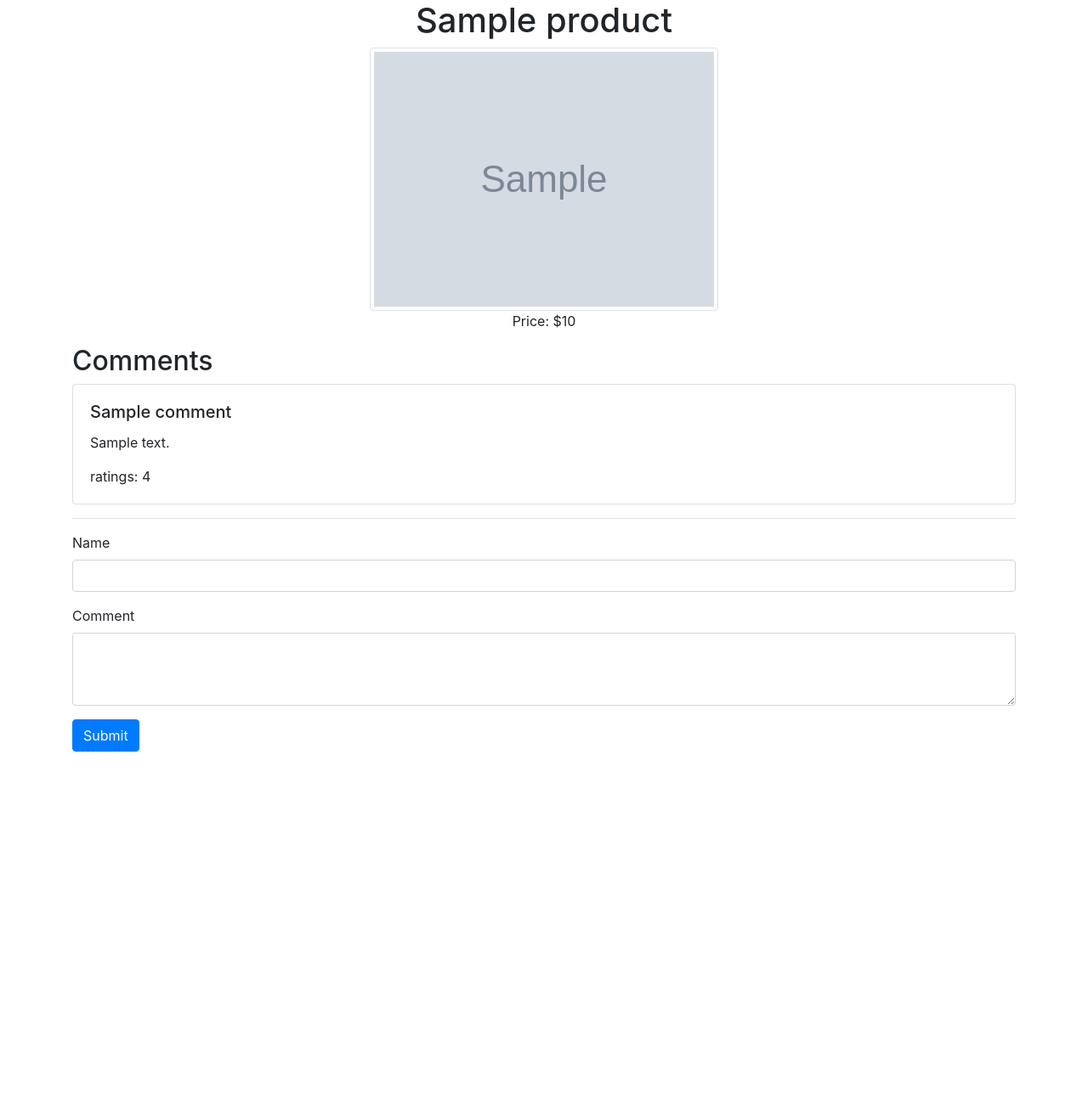
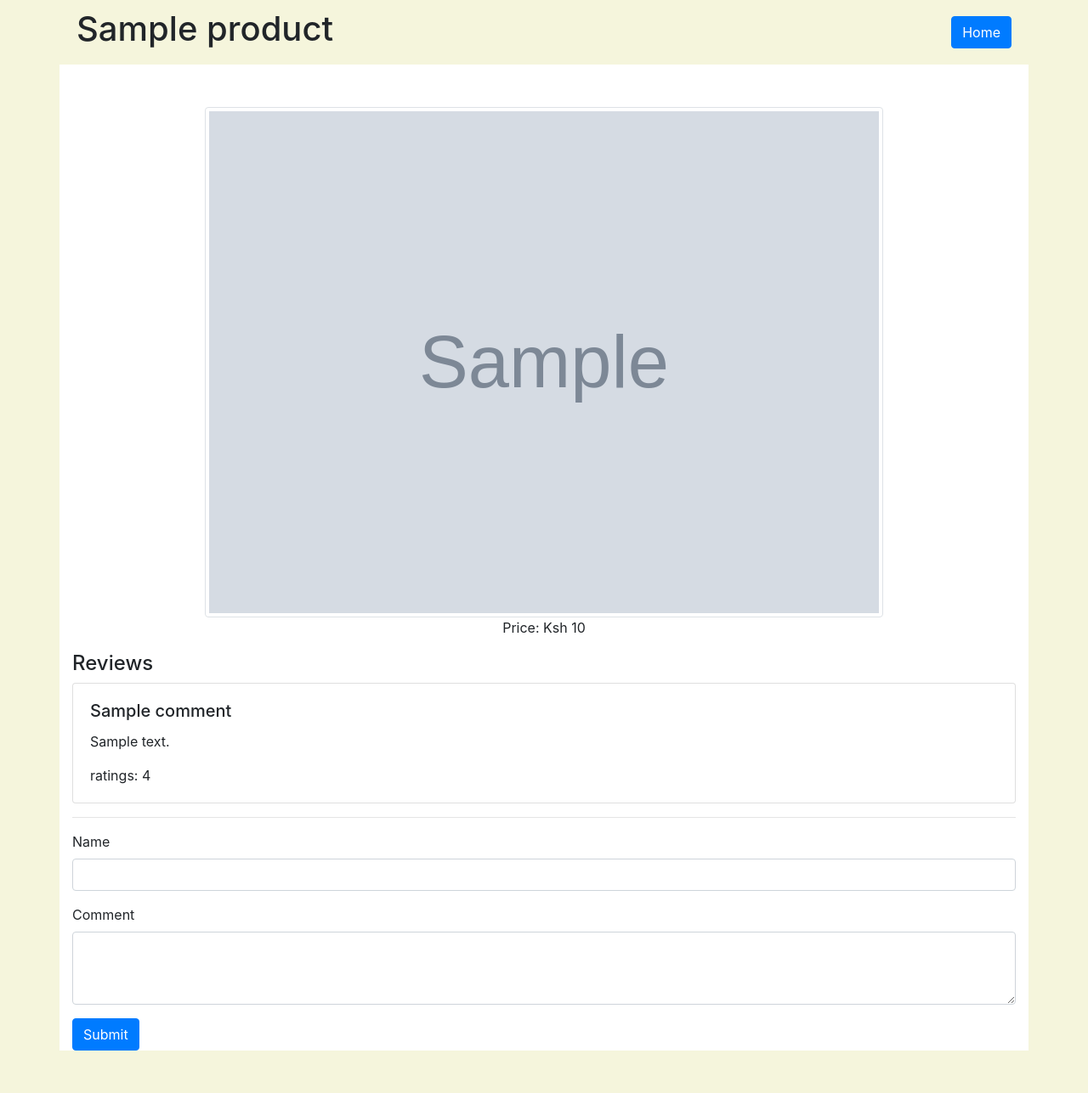
Before and after one commit to benaiah-ke/prod-rating-php, a PHP site: page /product.php?id=1 in a window 1280 px wide. Shown: the whole page at 85% size. Before the commit the page ends 885 px from the top, so only its background shows below. Run offline with PHP 8.4, Linux system fonts and the light colour scheme; tables that the repository leaves empty or names only in its code hold one stand-in row (values such as "Sample post"); grey boxes marked "Sample" are stand-in pictures.

Commit message:
very basic styling

```diff
--- a/product.php
+++ b/product.php
@@ -69,20 +69,23 @@ if (isset($_POST['submit'])) {
   <title><?php echo $product['name']; ?></title>
   <link rel="stylesheet" href="https://stackpath.bootstrapcdn.com/bootstrap/4.4.1/css/bootstrap.min.css" integrity="sha384-Vkoo8x4CGsO3+Hhxv8T/Q5PaXtkKtu6ug5TOeNV6gBiFeWPGFN9MuhOf23Q9Ifjh" crossorigin="anonymous">
 </head>
-<body>
-  <div class="container">
-    <div class="row">
-      <div class="col-sm-12">
-        <h1 class="text-center"><?php echo $product['name']; ?></h1>
+<body style="background-color: beige; padding-bottom: 50px;">
+  <div class="container" style="background-color: white;">
+    <div class="row" style="padding: 0px;">
+      <div class="col-sm-12" style="padding: 0px;">
+        <div style="display: flex; justify-content: space-between; align-items: center; background-color:beige; padding: 10px 20px; margin-bottom: 50px;">
+          <h1 class="text-center"><?php echo $product['name']; ?></h1>
+          <a class="btn btn-primary" href="index.php">Home</a>
+        </div>
         <div class="text-center">
-          <img src="<?php echo $product['image']; ?>" class="img-thumbnail" alt="<?php echo $product['name']; ?>">
+          <img style="width: 70%" src="<?php echo $product['image']; ?>" class="img-thumbnail" alt="<?php echo $product['name']; ?>">
         </div>
-        <p class="text-center">Price: $<?php echo $product['price']; ?></p>
+        <p class="text-center">Price: Ksh <?php echo $product['price']; ?></p>
       </div>
     </div>
     <div class="row">
       <div class="col-sm-12">
-        <h2>Comments</h2>
+        <h4>Reviews</h2>
         <?php foreach ($comments as $comment) { ?>
           <div class="card">
             <div class="card-body">
```
Also changed, not shown: index.php (+5 -5 lines), 1 other file.
